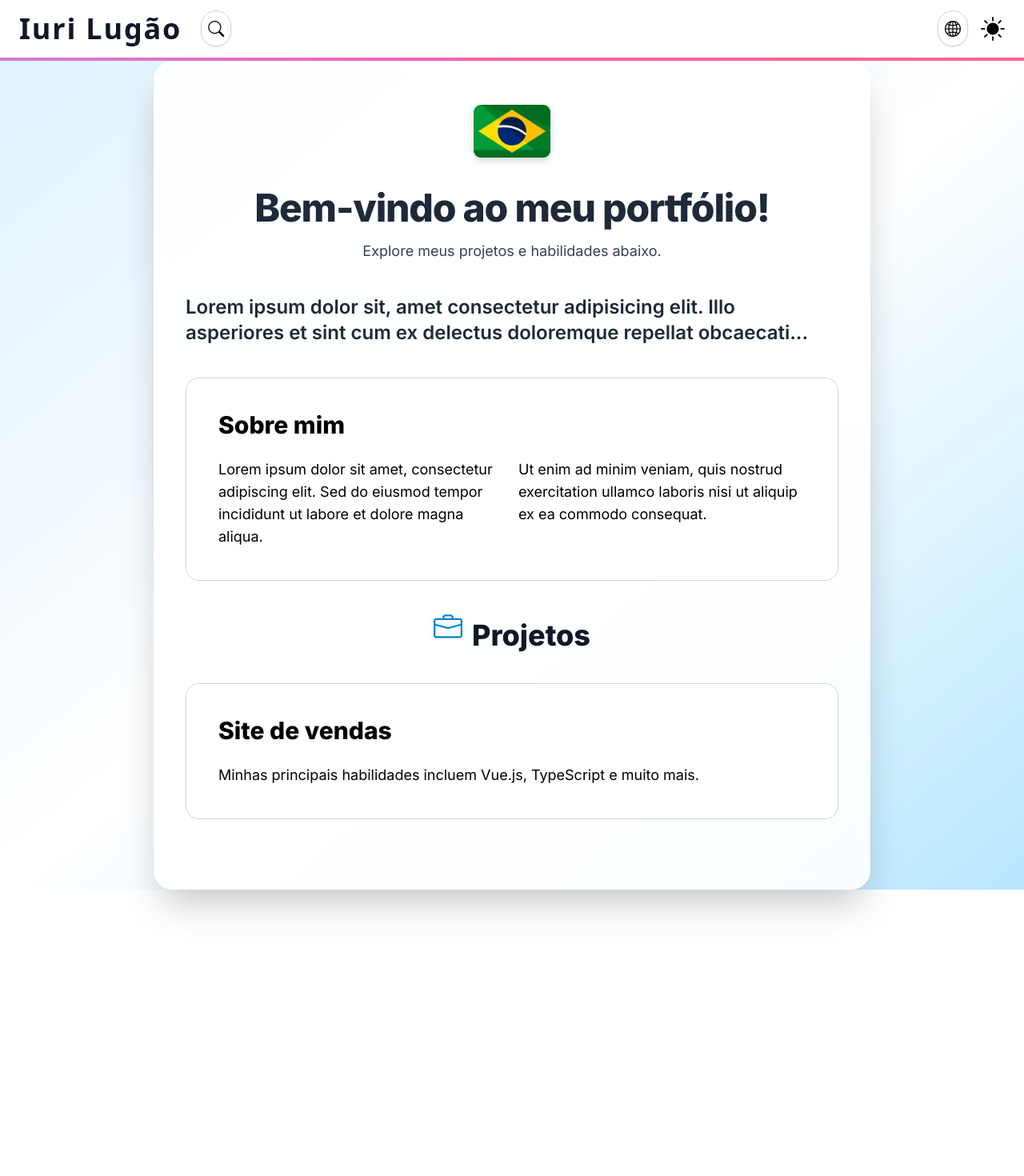
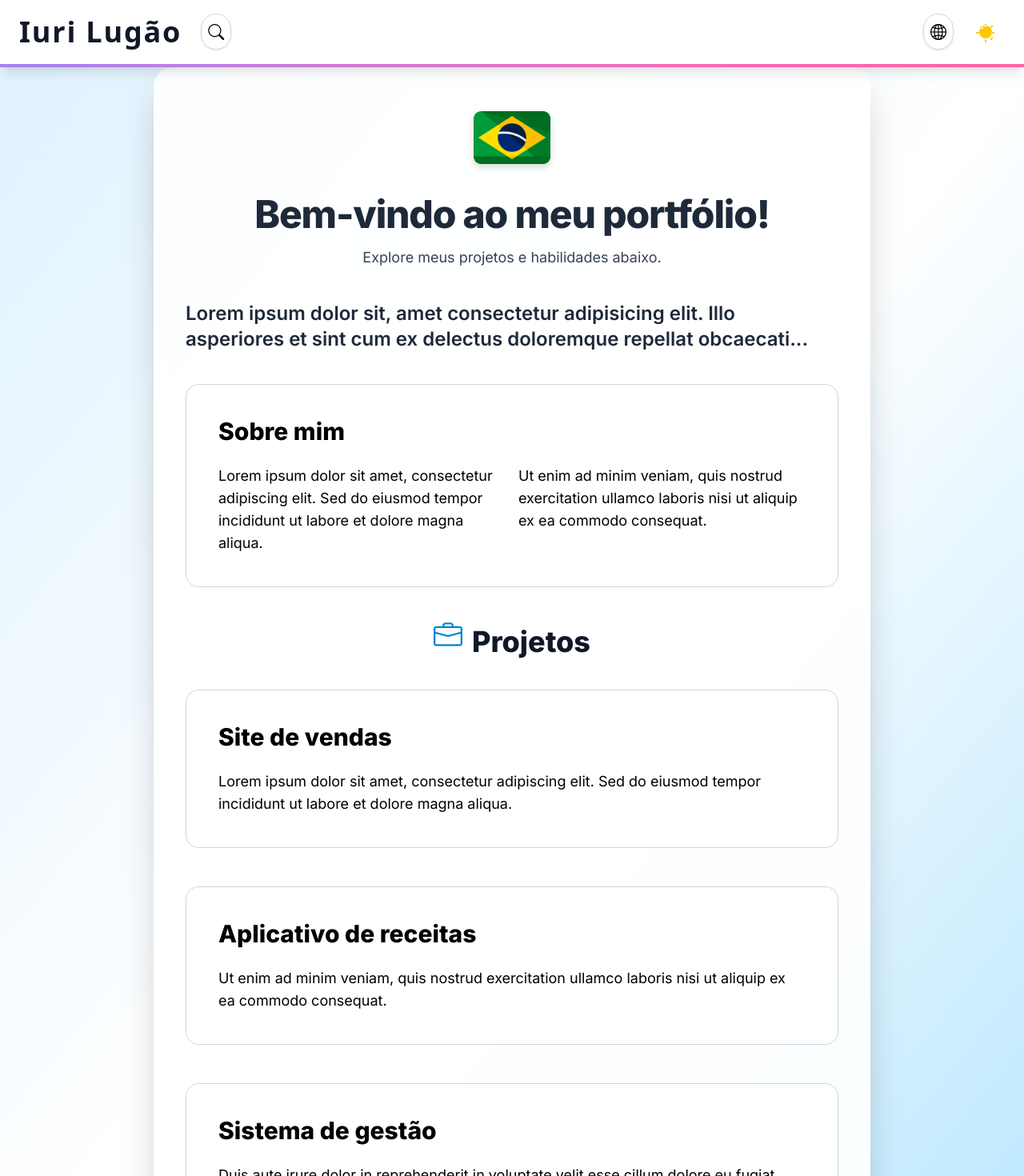
Before and after one commit to iurilugao01/Portfolio, a Vue app: page / in a window 1280 px wide. Shown: the top 1470 px of the page at 80% size. Before the commit the page ends 1112 px from the top, so only its background shows below. Built offline with nearby package versions, Linux system fonts and the light colour scheme.

Commit message:
upgrade homeview

```diff
--- a/src/App.vue
+++ b/src/App.vue
@@ -1,5 +1,4 @@
 <script setup lang="ts">
-import { RouterLink } from "vue-router";
 import TheTopBar from "./components/TheTopBar.vue";
 
 const navs = [
@@ -23,7 +22,7 @@ const navs = [
 
 <template>
   <TheTopBar header="Iuri Lugão" :navs="navs" />
-  <RouterView />
+  <RouterView class="relative z-10" />
 </template>
 
 <style>
--- a/src/components/TheLangToogle.vue
+++ b/src/components/TheLangToogle.vue
@@ -27,7 +27,7 @@ onMounted(() => {
 <template>
   <div class="relative inline-block">
     <i
-      class="bi bi-globe2 cursor-pointer text-xl p-2 rounded-full border dark:text-white border-gray-300 dark:border-gray-500 hover:bg-black hover:text-white dark:hover:bg-white dark:hover:text-black transition-all duration-300 shadow hover:scale-110"
+      class="bi bi-globe2 text-xl p-2 rounded-full border dark:text-white border-gray-300 dark:border-gray-500 hover:bg-black hover:text-white dark:hover:bg-white dark:hover:text-black transition-all duration-300 shadow hover:scale-110"
       @click="isOpen = !isOpen"
       title="Trocar idioma"
     ></i>
@@ -35,7 +35,7 @@ onMounted(() => {
     <transition name="fade-slide">
       <div
         v-show="isOpen"
-        class="absolute top-full right-2 mt-2 w-60 bg-white dark:bg-[#1a1a1a] rounded-xl border border-gray-200 dark:border-gray-700 shadow-xl z-50 overflow-hidden animate-pop backdrop-blur-sm"
+        class="absolute top-full right-2.5 mt-2 w-60 bg-white dark:bg-[#1a1a1a] rounded-xl border border-gray-200 dark:border-gray-700 shadow-xl z-50 overflow-hidden animate-pop backdrop-blur-sm"
       >
         <div class="flex flex-col p-3">
           <div
@@ -46,7 +46,7 @@ onMounted(() => {
               isOpen = false;
             "
             :class="[
-              'flex items-center gap-3 px-4 py-2 rounded-md font-medium text-sm transition-colors duration-200 cursor-pointer',
+              'flex items-center gap-3 px-4 py-2 rounded-md font-medium text-sm transition-colors duration-200 ',
               locale.value === lang.code
                 ? 'bg-gradient-to-r from-indigo-500 to-purple-500 text-white'
                 : 'text-gray-800 dark:text-gray-100 hover:bg-gradient-to-r hover:from-indigo-500 hover:to-purple-500 hover:text-white',
--- a/src/components/TheNav.vue
+++ b/src/components/TheNav.vue
@@ -12,7 +12,7 @@ const isOpen = ref(false);
 <template>
   <div class="relative inline-block z-[9999]">
     <i
-      class="bi bi-search cursor-pointer text-xl p-2 rounded-full border dark:text-white border-gray-300 dark:border-gray-500 hover:bg-black hover:text-white dark:hover:bg-white dark:hover:text-black transition-all duration-300 shadow hover:scale-110"
+      class="bi bi-search text-xl p-2 rounded-full border dark:text-white border-gray-300 dark:border-gray-500 hover:bg-black hover:text-white dark:hover:bg-white dark:hover:text-black transition-all duration-300 shadow hover:scale-110"
       @click="isOpen = !isOpen"
       title="Pesquisar navegação"
     ></i>
@@ -20,11 +20,12 @@ const isOpen = ref(false);
     <transition name="fade-slide">
       <div
         v-show="isOpen"
-        class="absolute top-full left-0 mt-2 z-[9999] w-60 bg-white dark:bg-[#1a1a1a] rounded-xl border border-gray-200 dark:border-gray-700 shadow-xl overflow-hidden animate-pop backdrop-blur-sm"
+        class="absolute top-full left-0 mt-2.5 z-[9999] w-60 bg-white dark:bg-[#1a1a1a] rounded-xl border border-gray-200 dark:border-gray-700 shadow-xl overflow-hidden animate-pop backdrop-blur-sm"
       >
         <nav v-if="navs?.length" class="flex flex-col p-3">
           <RouterLink
             v-for="(route, index) in navs"
+            class="cursor-default"
             :key="index"
             :to="route.url"
             @click="isOpen = false"
--- a/src/components/TheThemeToggle.vue
+++ b/src/components/TheThemeToggle.vue
@@ -2,6 +2,7 @@
 import { onMounted, ref } from "vue";
 
 const darkTheme = ref(false);
+
 const toggleTheme = () => {
   if (darkTheme.value) {
     localStorage.removeItem("data-theme");
@@ -22,12 +23,28 @@ onMounted(() => {
 </script>
 
 <template>
-  <i
-    class="bi cursor-pointer text-3xl dark:text-yellow-300"
-    :class="{
-      'bi-brightness-high-fill': !darkTheme,
-      'bi-brightness-high': darkTheme,
-    }"
-    @click="toggleTheme()"
-  ></i>
+  <div class="w-12 h-12 flex items-center justify-center" @click="toggleTheme">
+    <svg
+      :class="[
+        'transition-transform duration-700 ease-in-out w-8 h-8 text-yellow-400 dark:text-white hover:scale-150',
+        darkTheme ? 'rotate-180' : 'rotate-0',
+      ]"
+      xmlns="http://www.w3.org/2000/svg"
+      viewBox="0 0 24 24"
+      fill="currentColor"
+    >
+      <path
+        v-if="!darkTheme"
+        fill-rule="evenodd"
+        d="M12 4.5a.75.75 0 01.75.75v1.5a.75.75 0 01-1.5 0V5.25A.75.75 0 0112 4.5zm5.657 1.343a.75.75 0 011.06 1.06l-1.06 1.06a.75.75 0 11-1.06-1.06l1.06-1.06zM12 18a6 6 0 100-12 6 6 0 000 12zm7.5-6a.75.75 0 010 1.5h-1.5a.75.75 0 010-1.5h1.5zM5.25 12a.75.75 0 010 1.5H3.75a.75.75 0 010-1.5h1.5zm1.987-5.157a.75.75 0 011.06 0l1.06 1.06a.75.75 0 11-1.06 1.06l-1.06-1.06a.75.75 0 010-1.06zM12 18.75a.75.75 0 01.75.75v1.5a.75.75 0 01-1.5 0v-1.5a.75.75 0 01.75-.75zm6.657-1.593a.75.75 0 010 1.06l-1.06 1.06a.75.75 0 01-1.06-1.06l1.06-1.06a.75.75 0 011.06 0z"
+        clip-rule="evenodd"
+      />
+      <path
+        v-else
+        fill-rule="evenodd"
+        d="M17.293 6.707a8 8 0 11-9.586 9.586 7 7 0 109.586-9.586z"
+        clip-rule="evenodd"
+      />
+    </svg>
+  </div>
 </template>
--- a/src/components/TheTopBar.vue
+++ b/src/components/TheTopBar.vue
@@ -13,7 +13,7 @@ const props = defineProps<{
 
 <template>
   <header
-    class="w-full bg-white dark:bg-[#0d0d0d] shadow-lg z-50 transition-colors duration-300"
+    class="w-full bg-white dark:bg-[#0d0d0d] shadow-lg z-50 transition-colors duration-300 relative"
   >
     <div
       class="max-w-7xl mx-auto px-6 py-4 flex flex-wrap justify-between items-center animate-fade-in-down"
@@ -35,7 +35,7 @@ const props = defineProps<{
     </div>
 
     <div
-      class="h-1 w-full bg-gradient-to-r from-indigo-400 via-pink-400 to-red-400 dark:from-indigo-600 dark:via-pink-500 dark:to-red-500 animate-gradient-x"
+      class="h-1 w-full sticky bg-gradient-to-r from-indigo-400 via-pink-400 to-red-400 dark:from-indigo-600 dark:via-pink-500 dark:to-red-500 animate-gradient-x"
     ></div>
   </header>
 </template>
--- a/src/views/HomeView.vue
+++ b/src/views/HomeView.vue
@@ -1,5 +1,37 @@
 <script setup lang="ts">
+import { computed, ref } from "vue";
 import BaseLayout from "../components/BaseLayout.vue";
+import AOS from "aos";
+import "aos/dist/aos.css";
+
+import { onMounted } from "vue";
+
+const showMoreProjects = ref(false);
+const projects = [
+  {
+    title: "Site de vendas",
+    content1:
+      "Lorem ipsum dolor sit amet, consectetur adipiscing elit. Sed do eiusmod tempor incididunt ut labore et dolore magna aliqua.",
+  },
+  {
+    title: "Aplicativo de receitas",
+    content1:
+      "Ut enim ad minim veniam, quis nostrud exercitation ullamco laboris nisi ut aliquip ex ea commodo consequat.",
+  },
+  {
+    title: "Sistema de gestão",
+    content1:
+      "Duis aute irure dolor in reprehenderit in voluptate velit esse cillum dolore eu fugiat nulla pariatur.",
+  },
+];
+
+const showMoreBtnLabel = computed(() =>
+  showMoreProjects.value ? "Mostrar menos" : "Mostrar mais"
+);
+
+onMounted(() => {
+  AOS.init({ duration: 800, once: true });
+});
 </script>
 
 <template>
@@ -9,38 +41,53 @@ import BaseLayout from "../components/BaseLayout.vue";
     <div
       class="w-full max-w-4xl p-10 rounded-3xl shadow-2xl bg-white/90 dark:bg-gray-900/80 backdrop-blur-sm transition-all duration-500"
     >
-      <div class="flex flex-col items-center justify-center mb-10">
+      <div
+        class="flex flex-col items-center justify-center mb-10"
+        data-aos="fade-up"
+      >
         <img
           src="/brasil.png"
-          class="w-24 h-24 mb-6 animate-fade-in drop-shadow-lg"
+          class="w-24 h-24 mb-6 drop-shadow-lg"
+          data-aos="zoom-in"
         />
         <h1
-          class="text-5xl font-black text-gray-800 dark:text-white mb-4 text-center tracking-tight animate-fade-in-up"
+          class="text-5xl font-black text-gray-800 dark:text-white mb-4 text-center tracking-tight"
+          data-aos="fade-up"
         >
           Bem-vindo ao meu portfólio!
         </h1>
         <p
-          class="text-lg text-gray-700 dark:text-gray-300 text-center max-w-xl animate-fade-in-up delay-150"
+          class="text-lg text-gray-700 dark:text-gray-300 text-center max-w-xl"
+          data-aos="fade-up"
+          data-aos-delay="100"
         >
           Explore meus projetos e habilidades abaixo.
         </p>
       </div>
 
       <span
-        class="block text-xl md:text-2xl font-semibold text-gray-800 dark:text-gray-100 mb-10 animate-fade-in delay-300"
+        class="block text-xl md:text-2xl font-semibold text-gray-800 dark:text-gray-100 mb-10"
+        data-aos="fade-up"
+        data-aos-delay="200"
       >
         Lorem ipsum dolor sit, amet consectetur adipisicing elit. Illo
         asperiores et sint cum ex delectus doloremque repellat obcaecati...
       </span>
 
-      <div class="space-y-10 animate-fade-in delay-500">
-        <BaseLayout
-          title="Sobre mim"
-          content1="Lorem ipsum dolor sit amet, consectetur adipiscing elit. Sed do eiusmod tempor incididunt ut labore et dolore magna aliqua."
-          content2="Ut enim ad minim veniam, quis nostrud exercitation ullamco laboris nisi ut aliquip ex ea commodo consequat."
-        />
+      <div class="space-y-10">
+        <div data-aos="fade-up" data-aos-delay="300">
+          <BaseLayout
+            title="Sobre mim"
+            content1="Lorem ipsum dolor sit amet, consectetur adipiscing elit. Sed do eiusmod tempor incididunt ut labore et dolore magna aliqua."
+            content2="Ut enim ad minim veniam, quis nostrud exercitation ullamco laboris nisi ut aliquip ex ea commodo consequat."
+          />
+        </div>
 
-        <div class="flex items-center justify-center gap-3">
+        <div
+          class="flex items-center justify-center gap-3"
+          data-aos="fade-up"
+          data-aos-delay="400"
+        >
           <i
             class="bi bi-briefcase text-4xl text-sky-600 dark:text-sky-300 animate-bounce"
           ></i>
@@ -49,10 +96,22 @@ import BaseLayout from "../components/BaseLayout.vue";
           </span>
         </div>
 
-        <BaseLayout
-          title="Site de vendas"
-          content1="Minhas principais habilidades incluem Vue.js, TypeScript e muito mais."
-        />
+        <div
+          v-for="(project, index) in projects"
+          data-aos="fade-up"
+          data-aos-delay="500"
+          :key="index"
+          v-show="index < 3 || showMoreProjects"
+        >
+          <BaseLayout :title="project.title" :content1="project.content1" />
+        </div>
+        <button
+          v-if="projects.length > 3"
+          @click="showMoreProjects = !showMoreProjects"
+          class="dark:text-white ml-3"
+        >
+          {{ showMoreBtnLabel }}
+        </button>
       </div>
     </div>
   </div>
@@ -64,44 +123,4 @@ import BaseLayout from "../components/BaseLayout.vue";
 * {
   font-family: "Inter", sans-serif;
 }
-
-@keyframes fade-in {
-  0% {
-    opacity: 0;
-    transform: scale(0.98);
-  }
-  100% {
-    opacity: 1;
-    transform: scale(1);
-  }
-}
-
-@keyframes fade-in-up {
-  0% {
-    opacity: 0;
-    transform: translateY(20px);
-  }
-  100% {
-    opacity: 1;
-    transform: translateY(0);
-  }
-}
-
-.animate-fade-in {
-  animation: fade-in 0.8s ease-out forwards;
-}
-
-.animate-fade-in-up {
-  animation: fade-in-up 0.8s ease-out forwards;
-}
-
-.animate-fade-in.delay-150 {
-  animation-delay: 0.15s;
-}
-.animate-fade-in.delay-300 {
-  animation-delay: 0.3s;
-}
-.animate-fade-in.delay-500 {
-  animation-delay: 0.5s;
-}
 </style>
```
